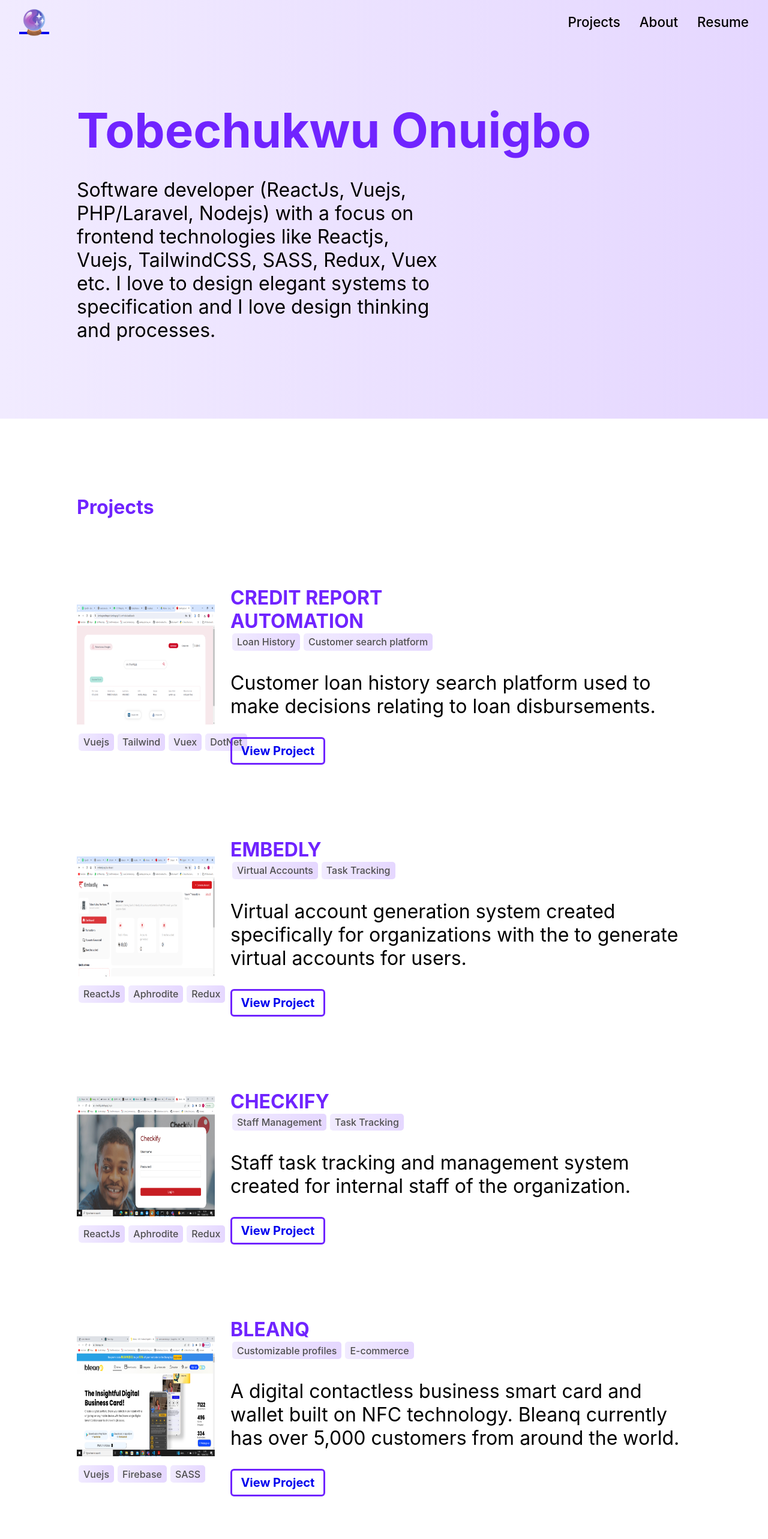
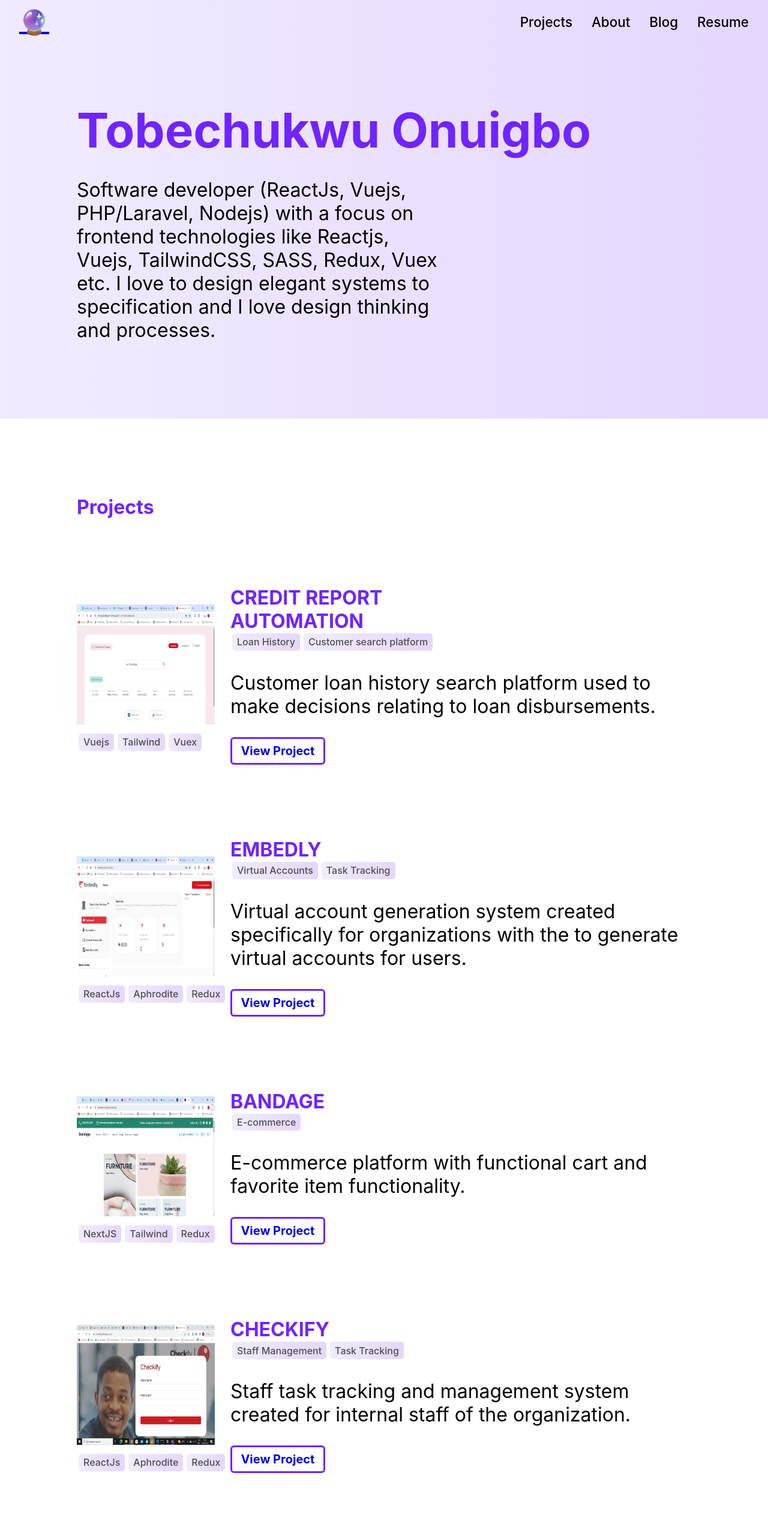
Before and after one commit to Tobey14/new-portfolio, a React (Create React App) app: page / in a window 1280 px wide. Shown: the top 2566 px of the page at 60% size. Built offline with nearby package versions, Linux system fonts and the light colour scheme; a web font is replaced by a local one.

Commit message:
added more projects

```diff
--- a/src/components/Navbar.jsx
+++ b/src/components/Navbar.jsx
@@ -53,15 +53,19 @@ const Navbar = () => {
                         <NavLink to="/about" className={({ isActive, isPending }) =>
                             isPending ? "pending" : isActive ? "active" : ""
                         }>
-
                             <li>
                                 About
                             </li>
                         </NavLink>
 
 
+                        <a rel="noreferrer" href="https://tipsbytobe.com.ng" target='_blank'>
+                            <li>
+                                Blog
+                            </li>
+                        </a>
+
                         <a rel="noreferrer" href="https://drive.google.com/file/d/1h0nVxQUdPMUPzb_XFGsAnUjTjxQbO5m4/view?usp=drive_link" target='_blank'>
-
                             <li>
                                 Resume
                             </li>
@@ -95,6 +99,12 @@ const Navbar = () => {
                         </li>
                     </NavLink>
 
+                    <a rel="noreferrer" href="https://tipsbytobe.com.ng" target='_blank'>
+                        <li>
+                            Blog
+                        </li>
+                    </a>
+
 
                     <a rel="noreferrer" href="https://drive.google.com/file/d/1RzQOyX5xbdHVqzxC-4YT9umfw6_QqdPF/view?usp=sharing" target='_blank'>
 
--- a/src/store/projects.js
+++ b/src/store/projects.js
@@ -8,7 +8,7 @@ export const Projects = [
             'Loan History', 'Customer search platform'
         ],
         stacks:[
-            'Vuejs', 'Tailwind', 'Vuex', 'DotNet'
+            'Vuejs', 'Tailwind', 'Vuex'
         ]
     },
 
@@ -22,6 +22,19 @@ export const Projects = [
         ],
         stacks:[
             'ReactJs', 'Aphrodite', 'Redux'
+        ]
+    },
+
+    {
+        title:'Bandage',
+        url:'https://nextbasket-alpha.vercel.app/',
+        image:require('../assets/images/nextbasket.png'),
+        desc:'E-commerce platform with functional cart and favorite item functionality.',
+        categories:[
+            'E-commerce'
+        ],
+        stacks:[
+            'NextJS', 'Tailwind', 'Redux'
         ]
     },
 
@@ -125,7 +138,7 @@ export const Projects = [
             'betting', 'payments'
         ],
         stacks:[
-            'PHP/Laravel', 'Vuejs', 'HTML', 'CSS'
+            'PHP/Laravel', 'Vuejs', 'Vuex'
         ]
     },
 
@@ -138,7 +151,7 @@ export const Projects = [
             'Virtual reality', 'video-streaming', 'online-payments'
         ],
         stacks:[
-            'PHP/Laravel', 'Vuejs', 'HTML', 'CSS'
+            'PHP/Laravel', 'Vuejs', 'Vuex'
         ]
     },
 
```
Also changed, not shown: src/assets/images/nextbasket.png (added).
